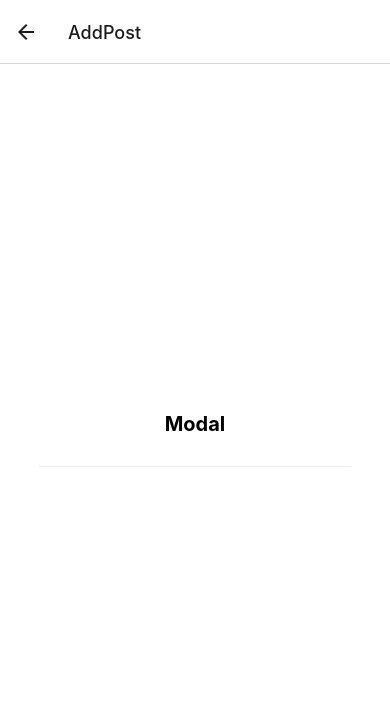
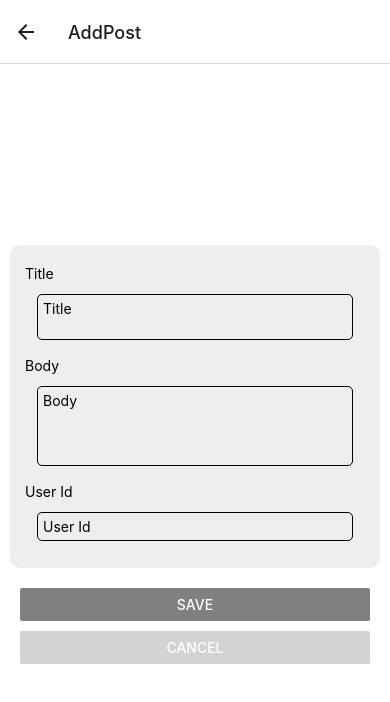
Before and after one commit to Hamzarafi/Demo-posts-app, a React Native app: screen /AddPost in a window 390 px wide. Shown: the top 702 px of the page. Built offline with nearby package versions, Linux system fonts and the light colour scheme; no server answers; what expo-linking would draw is missing.

Commit message:
form changes

```diff
--- a/components/AddView/AddView.tsx
+++ b/components/AddView/AddView.tsx
@@ -61,7 +61,7 @@ const AddView = () => {
         <Button
           title={"Save"}
           onPress={buttonClick}
-          disabled={title !== "" || body !== "" || user !== ""}
+          disabled={title !== "" && body !== "" && user !== ""}
           color={"grey"}
         />
         <View style={{ marginTop: 10 }}>
--- a/components/DetailView/DetailView.tsx
+++ b/components/DetailView/DetailView.tsx
@@ -15,6 +15,17 @@ const DetailView = ({ item }: Props) => {
 
   const buttonClick = () => {
     if (editMode) {
+      if (title == "" || body == "" || user == "") {
+        alert("Please fill in all the fields");
+        return;
+      }
+
+      try {
+        const userId = parseInt(user);
+      } catch (error) {
+        alert("UserId should be a number");
+      }
+
       //save request
       setEditMode(false);
     } else {
--- a/screens/AddModalScreen.tsx
+++ b/screens/AddModalScreen.tsx
@@ -1,17 +1,13 @@
 import { StatusBar } from "expo-status-bar";
 import { Platform, StyleSheet } from "react-native";
+import AddView from "../components/AddView";
 
 import { Text, View } from "../components/Themed";
 
 export default function AddModalScreen() {
   return (
     <View style={styles.container}>
-      <Text style={styles.title}>Modal</Text>
-      <View
-        style={styles.separator}
-        lightColor="#eee"
-        darkColor="rgba(255,255,255,0.1)"
-      />
+      <AddView />
 
       {/* Use a light status bar on iOS to account for the black space above the modal */}
       <StatusBar style={Platform.OS === "ios" ? "light" : "auto"} />
@@ -22,16 +18,6 @@ export default function AddModalScreen() {
 const styles = StyleSheet.create({
   container: {
     flex: 1,
-    alignItems: "center",
     justifyContent: "center",
   },
-  title: {
-    fontSize: 20,
-    fontWeight: "bold",
-  },
-  separator: {
-    marginVertical: 30,
-    height: 1,
-    width: "80%",
-  },
 });
```
